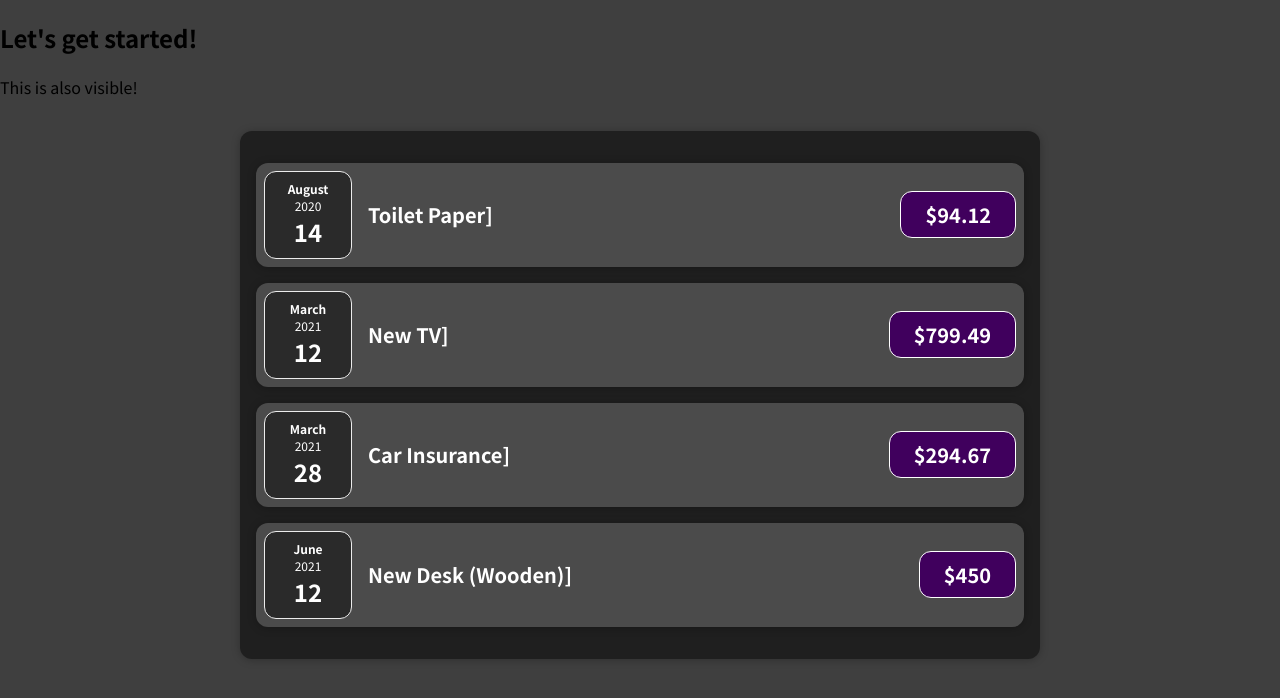
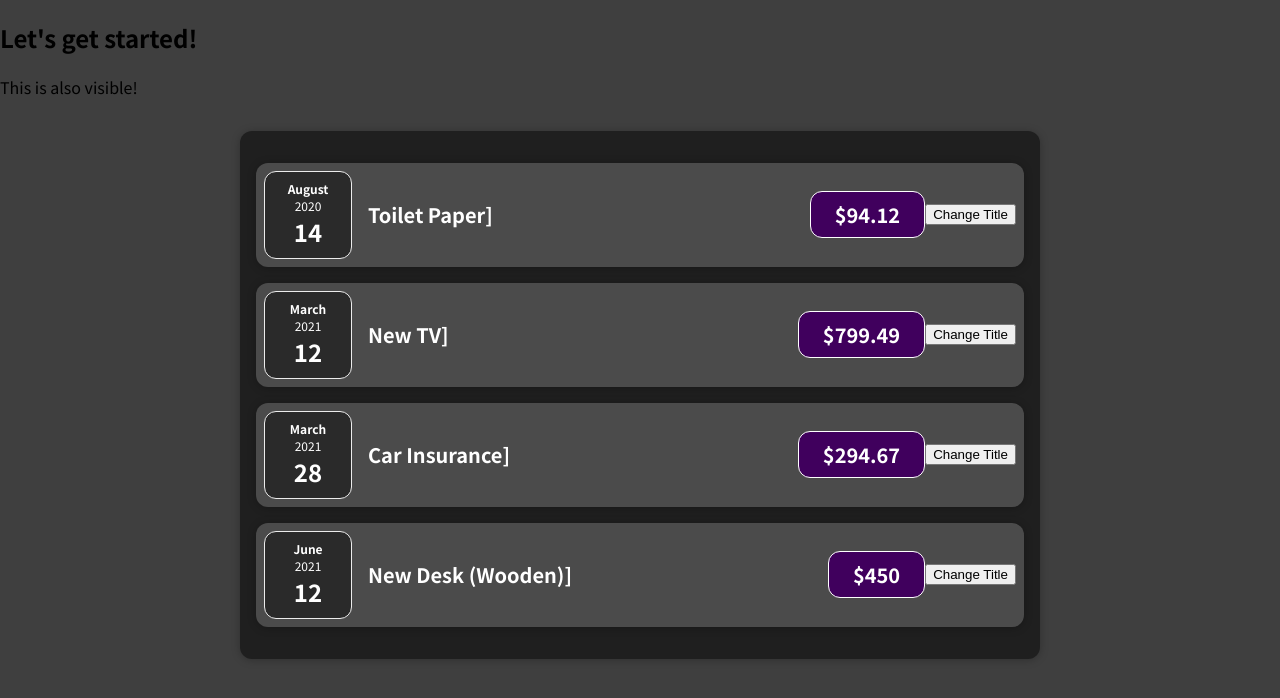
Before and after one commit to Mardiniii/expenses-app, a React (Create React App) app: page / in a window 1280 px wide. Shown: the top 698 px of the page. Built offline with nearby package versions, Linux system fonts and the light colour scheme.

Commit message:
Add `onClick` event handler to the `ExpenseItem` component

```diff
--- a/src/components/Expenses/ExpenseItem.js
+++ b/src/components/Expenses/ExpenseItem.js
@@ -5,6 +5,10 @@ import Card from "../UI/Card";
 import "./ExpenseItem.css";
 
 const ExpenseItem = (props) => {
+  const clickHandler = () => {
+    console.log("Clicked!!!");
+  };
+
   return (
     <Card className="expense-item">
       <ExpenseDate date={props.date} />
@@ -12,6 +16,7 @@ const ExpenseItem = (props) => {
         <h2>{props.title}]</h2>
         <div className="expense-item__price">${props.amount}</div>
       </div>
+      <button onClick={clickHandler}>Change Title</button>
     </Card>
   );
 };
```
